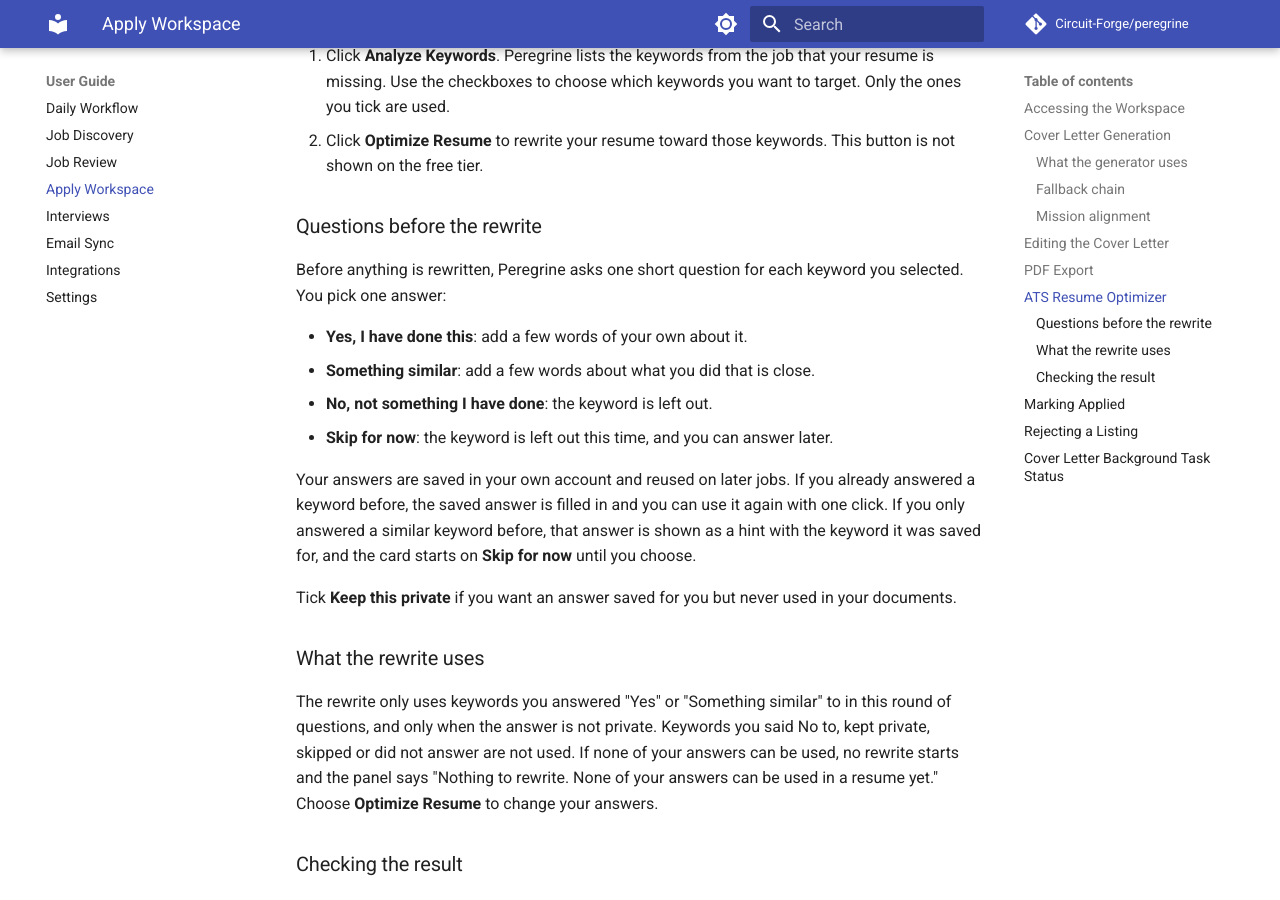
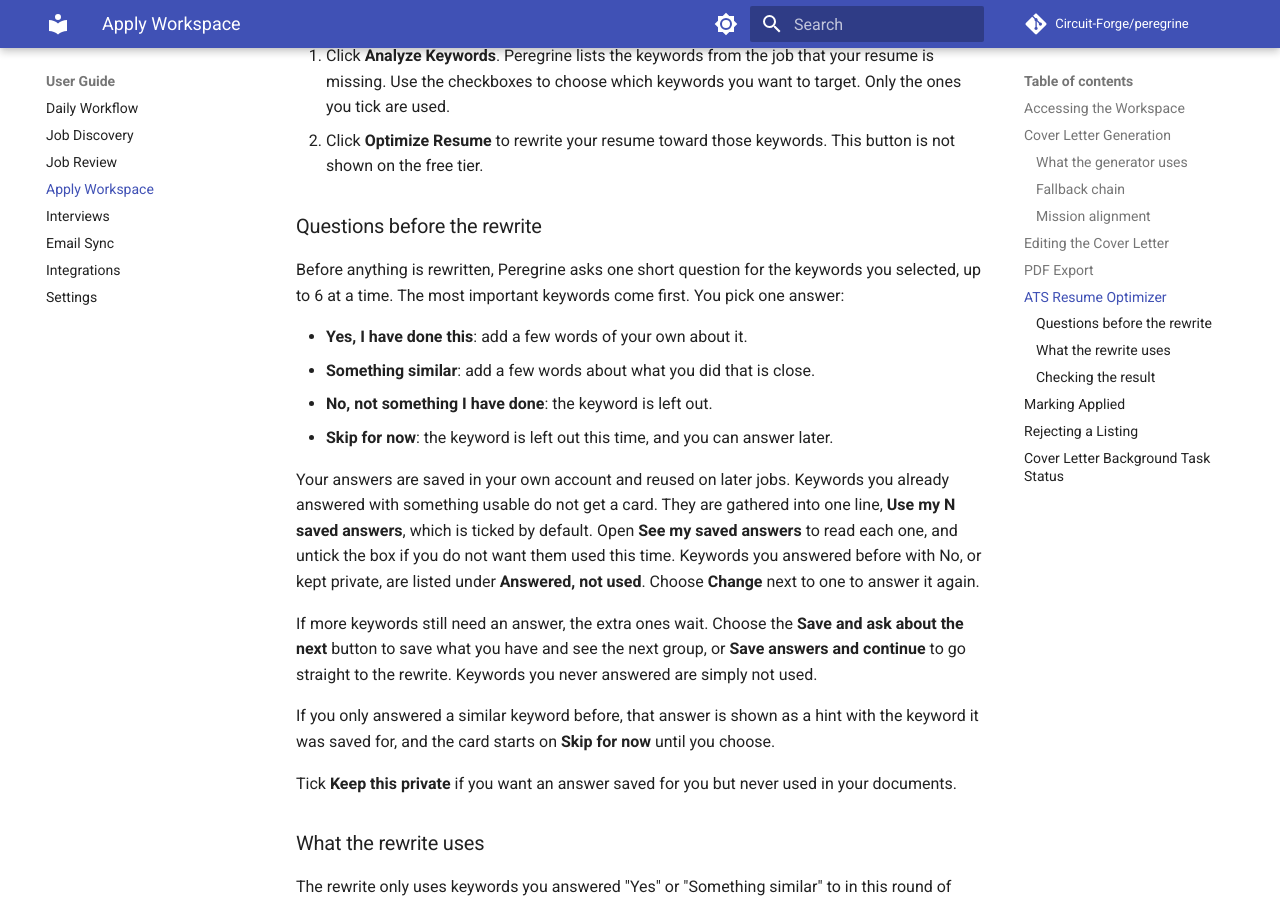
Before and after one commit to CircuitForgeLLC/peregrine, an MkDocs documentation site: the page built from docs/user-guide/apply-workspace.md, in a window 1280 px wide and 900 px high, scrolled down 2538 px. Built offline with MkDocs 1.6.1 and Material for MkDocs 9.7.7, drawn with Linux system fonts in a browser that asks for light colours.

Commit message:
docs: describe the question batches and saved answers toggle
Refs: https://git.circuitforge.tech/Circuit-Forge/peregrine/issues/263
Refs: https://git.circuitforge.tech/Circuit-Forge/peregrine/issues/271

```diff
--- a/docs/user-guide/apply-workspace.md
+++ b/docs/user-guide/apply-workspace.md
@@ -59,14 +59,18 @@ The optimizer helps your resume match a job. ATS means applicant tracking system
 
 ### Questions before the rewrite
 
-Before anything is rewritten, Peregrine asks one short question for each keyword you selected. You pick one answer:
+Before anything is rewritten, Peregrine asks one short question for the keywords you selected, up to 6 at a time. The most important keywords come first. You pick one answer:
 
 - **Yes, I have done this**: add a few words of your own about it.
 - **Something similar**: add a few words about what you did that is close.
 - **No, not something I have done**: the keyword is left out.
 - **Skip for now**: the keyword is left out this time, and you can answer later.
 
-Your answers are saved in your own account and reused on later jobs. If you already answered a keyword before, the saved answer is filled in and you can use it again with one click. If you only answered a similar keyword before, that answer is shown as a hint with the keyword it was saved for, and the card starts on **Skip for now** until you choose.
+Your answers are saved in your own account and reused on later jobs. Keywords you already answered with something usable do not get a card. They are gathered into one line, **Use my N saved answers**, which is ticked by default. Open **See my saved answers** to read each one, and untick the box if you do not want them used this time. Keywords you answered before with No, or kept private, are listed under **Answered, not used**. Choose **Change** next to one to answer it again.
+
+If more keywords still need an answer, the extra ones wait. Choose the **Save and ask about the next** button to save what you have and see the next group, or **Save answers and continue** to go straight to the rewrite. Keywords you never answered are simply not used.
+
+If you only answered a similar keyword before, that answer is shown as a hint with the keyword it was saved for, and the card starts on **Skip for now** until you choose.
 
 Tick **Keep this private** if you want an answer saved for you but never used in your documents.
 
```
